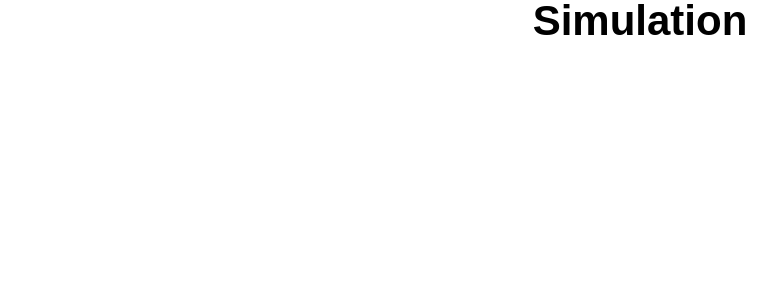
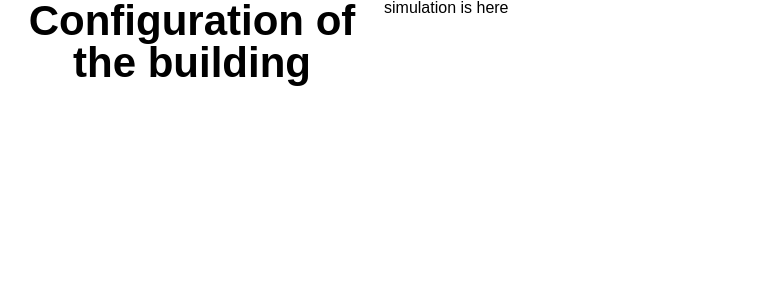
Before and after one commit to mmaksymko/Security-System-Simulator, a React (Vite) app in the folder Front/: page /simulation in a window 1280 px wide. Shown: the top 300 px of the page, without its empty margins (0-778 px from the left). Built offline with nearby package versions, Linux system fonts and the light colour scheme.

Commit message:
create new page for simulation info and simulation gui

```diff
--- a/Front/src/App.tsx
+++ b/Front/src/App.tsx
@@ -1,5 +1,5 @@
 import ConfigureBuilding from "./pages/ConfigureBuilding";
-import Simulation from "./pages/Simulation";
+import Simulation from "./pages/SimulationPage";
 import { BrowserRouter as Router, Route, Routes } from "react-router-dom";
 
 function App() {
--- a/Front/src/components/InputFile.module.css
+++ b/Front/src/components/InputFile.module.css
@@ -10,7 +10,7 @@ input {
 }
 
 input:focus {
-    border-color: #2A80E6; /* Change border color when focused */
-    outline: none; /* Remove the default focus outline (optional) */
-    box-shadow: 0 0 5px rgba(42, 128, 230, 0.5); /* Add a box shadow when focused (optional) */
+    border-color: #2A80E6;
+    outline: none;
+    box-shadow: 0 0 5px rgba(42, 128, 230, 0.5);
   }
--- /dev/null
+++ b/Front/src/components/Sidebar.tsx
@@ -0,0 +1,9 @@
+function Sidebar() {
+  return (
+    <div>
+      <h1>Configuration of the building</h1>
+    </div>
+  );
+}
+
+export default Sidebar;
--- /dev/null
+++ b/Front/src/components/Simulation.tsx
@@ -0,0 +1,5 @@
+function Simulation() {
+  return <p style={{ color: "#000" }}>simulation is here</p>;
+}
+
+export default Simulation;
--- a/Front/src/pages/Simulation.tsx
+++ /dev/null
@@ -1,5 +0,0 @@
-function Simulation() {
-  return <h1>Simulation</h1>;
-}
-
-export default Simulation;
--- /dev/null
+++ b/Front/src/pages/SimulationPage.module.css
@@ -0,0 +1,15 @@
+.container {
+    display: flex;
+    flex-direction: row;
+    width: 100%;
+    height: 100%;
+}
+
+.container > :first-child {
+    flex: 0 0 30%;
+  }
+
+  /* Set Simulation width to 70% */
+  .container > :last-child {
+    flex: 0 0 70%;
+  }
--- /dev/null
+++ b/Front/src/pages/SimulationPage.tsx
@@ -0,0 +1,14 @@
+import styles from "./SimulationPage.module.css";
+import Sidebar from "../components/Sidebar";
+import Simulation from "../components/Simulation";
+
+function SimulationPage() {
+  return (
+    <div className={styles.container}>
+      <Sidebar />
+      <Simulation />
+    </div>
+  );
+}
+
+export default SimulationPage;
```
